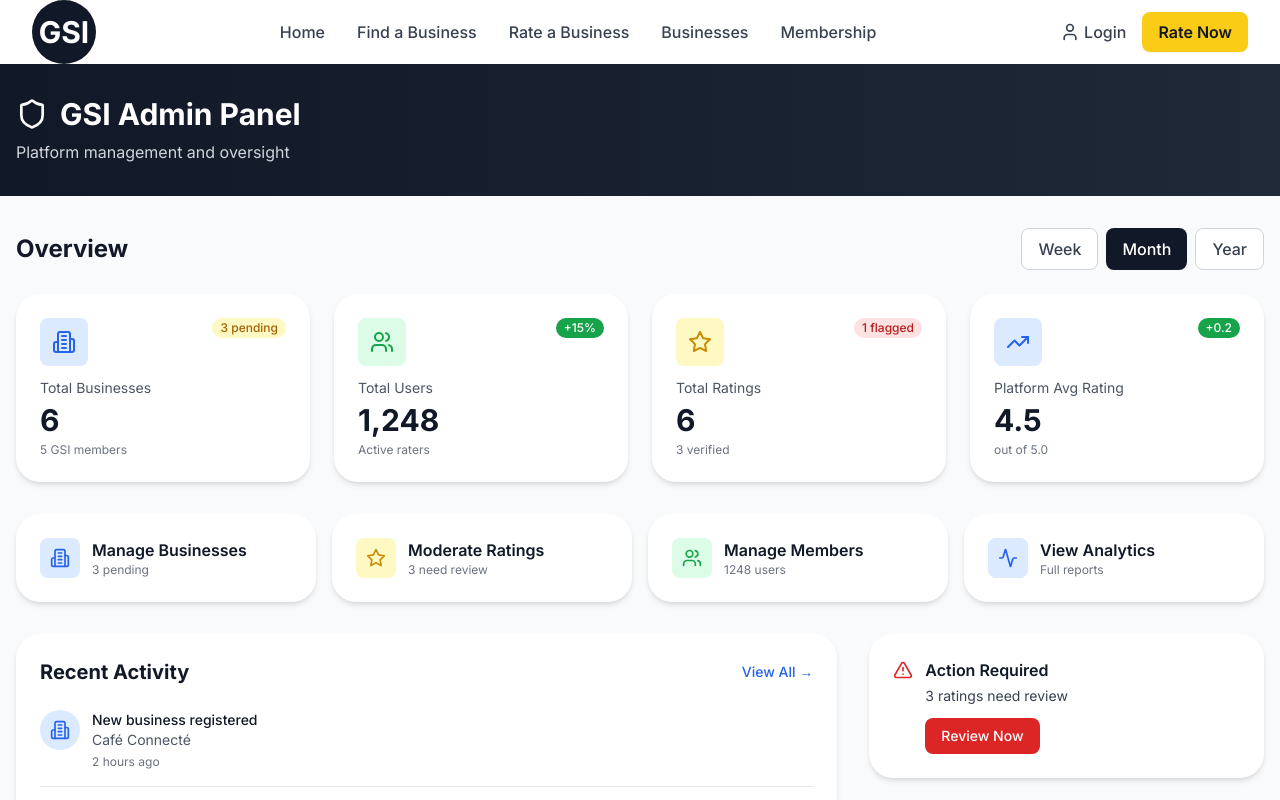
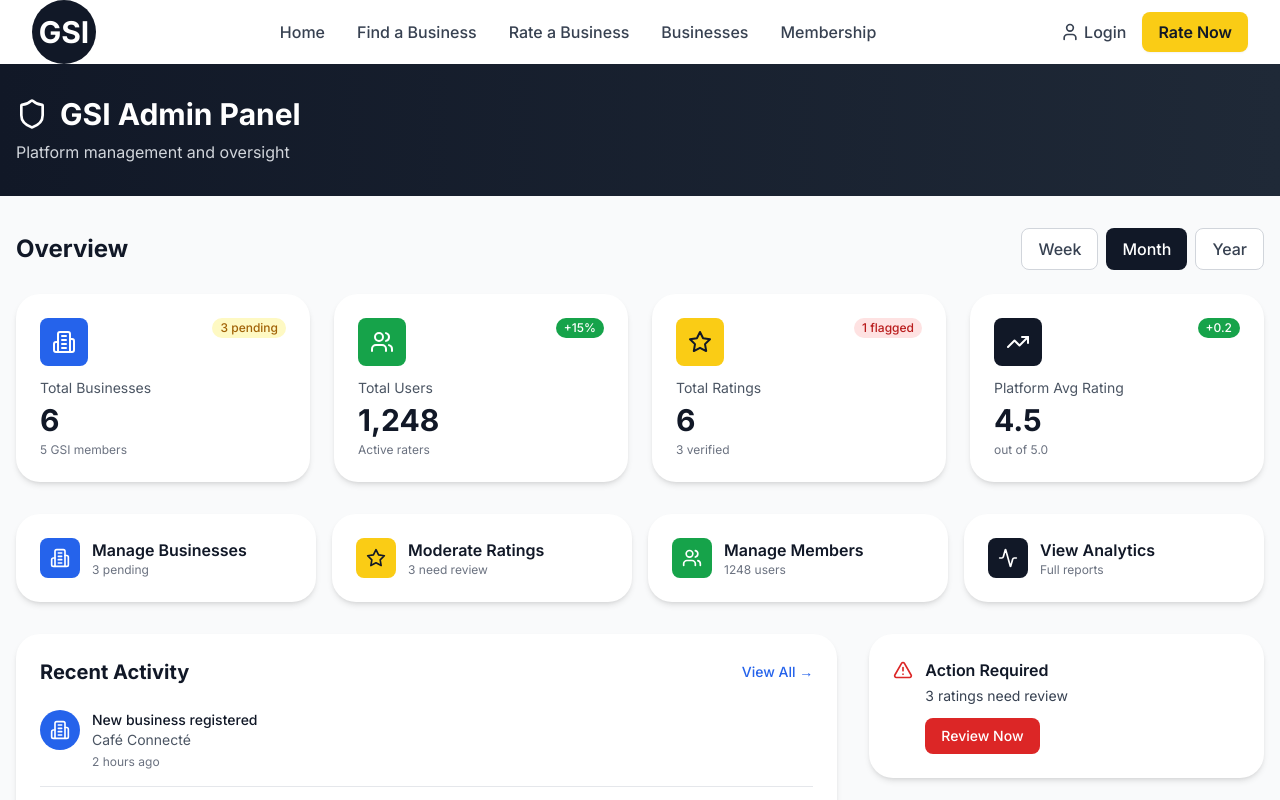
Before and after one commit to sentore1/gsi, a Next.js app: page /admin in a window 1280 px wide. Shown: the top 800 px of the page. Built offline with nearby package versions, Linux system fonts and the light colour scheme.

Commit message:
Use hard bold colors on admin and business dashboards

```diff
--- a/app/admin/page.tsx
+++ b/app/admin/page.tsx
@@ -79,8 +79,8 @@ export default function AdminDashboard() {
           {/* Total Businesses */}
           <Card padding="md">
             <div className="flex items-start justify-between mb-3">
-              <div className="w-12 h-12 bg-primary-100 rounded-lg flex items-center justify-center">
-                <Building2 className="w-6 h-6 text-primary-600" />
+              <div className="w-12 h-12 bg-blue-600 rounded-lg flex items-center justify-center">
+                <Building2 className="w-6 h-6 text-white" />
               </div>
               {pendingBusinesses > 0 && (
                 <Badge variant="warning" size="sm">
@@ -96,8 +96,8 @@ export default function AdminDashboard() {
           {/* Total Users */}
           <Card padding="md">
             <div className="flex items-start justify-between mb-3">
-              <div className="w-12 h-12 bg-green-100 rounded-lg flex items-center justify-center">
-                <Users className="w-6 h-6 text-green-600" />
+              <div className="w-12 h-12 bg-green-600 rounded-lg flex items-center justify-center">
+                <Users className="w-6 h-6 text-white" />
               </div>
               <Badge variant="success" size="sm">
                 +15%
@@ -111,8 +111,8 @@ export default function AdminDashboard() {
           {/* Total Ratings */}
           <Card padding="md">
             <div className="flex items-start justify-between mb-3">
-              <div className="w-12 h-12 bg-accent-100 rounded-lg flex items-center justify-center">
-                <Star className="w-6 h-6 text-accent-600" />
+              <div className="w-12 h-12 bg-yellow-400 rounded-lg flex items-center justify-center">
+                <Star className="w-6 h-6 text-gray-900" />
               </div>
               {flaggedRatings > 0 && (
                 <Badge variant="error" size="sm">
@@ -128,8 +128,8 @@ export default function AdminDashboard() {
           {/* Average Rating */}
           <Card padding="md">
             <div className="flex items-start justify-between mb-3">
-              <div className="w-12 h-12 bg-blue-100 rounded-lg flex items-center justify-center">
-                <TrendingUp className="w-6 h-6 text-blue-600" />
+              <div className="w-12 h-12 bg-gray-900 rounded-lg flex items-center justify-center">
+                <TrendingUp className="w-6 h-6 text-white" />
               </div>
               <Badge variant="success" size="sm">
                 +0.2
@@ -146,8 +146,8 @@ export default function AdminDashboard() {
           <Link href="/admin/businesses">
             <Card padding="md" hover className="cursor-pointer h-full">
               <div className="flex items-center space-x-3">
-                <div className="w-10 h-10 bg-primary-100 rounded-lg flex items-center justify-center">
-                  <Building2 className="w-5 h-5 text-primary-600" />
+                <div className="w-10 h-10 bg-blue-600 rounded-lg flex items-center justify-center">
+                  <Building2 className="w-5 h-5 text-white" />
                 </div>
                 <div>
                   <p className="font-semibold text-gray-900">Manage Businesses</p>
@@ -160,8 +160,8 @@ export default function AdminDashboard() {
           <Link href="/admin/ratings">
             <Card padding="md" hover className="cursor-pointer h-full">
               <div className="flex items-center space-x-3">
-                <div className="w-10 h-10 bg-accent-100 rounded-lg flex items-center justify-center">
-                  <Star className="w-5 h-5 text-accent-600" />
+                <div className="w-10 h-10 bg-yellow-400 rounded-lg flex items-center justify-center">
+                  <Star className="w-5 h-5 text-gray-900" />
                 </div>
                 <div>
                   <p className="font-semibold text-gray-900">Moderate Ratings</p>
@@ -174,8 +174,8 @@ export default function AdminDashboard() {
           <Link href="/admin/members">
             <Card padding="md" hover className="cursor-pointer h-full">
               <div className="flex items-center space-x-3">
-                <div className="w-10 h-10 bg-green-100 rounded-lg flex items-center justify-center">
-                  <Users className="w-5 h-5 text-green-600" />
+                <div className="w-10 h-10 bg-green-600 rounded-lg flex items-center justify-center">
+                  <Users className="w-5 h-5 text-white" />
                 </div>
                 <div>
                   <p className="font-semibold text-gray-900">Manage Members</p>
@@ -188,8 +188,8 @@ export default function AdminDashboard() {
           <Link href="/admin/analytics">
             <Card padding="md" hover className="cursor-pointer h-full">
               <div className="flex items-center space-x-3">
-                <div className="w-10 h-10 bg-blue-100 rounded-lg flex items-center justify-center">
-                  <Activity className="w-5 h-5 text-blue-600" />
+                <div className="w-10 h-10 bg-gray-900 rounded-lg flex items-center justify-center">
+                  <Activity className="w-5 h-5 text-white" />
                 </div>
                 <div>
                   <p className="font-semibold text-gray-900">View Analytics</p>
@@ -214,12 +214,12 @@ export default function AdminDashboard() {
                 {recentActivities.map((activity) => (
                   <div key={activity.id} className="flex items-start space-x-3 pb-4 border-b border-gray-200 last:border-b-0">
                     <div className={`w-10 h-10 rounded-full flex items-center justify-center flex-shrink-0 ${
-                      activity.type === 'business' ? 'bg-primary-100' :
-                      activity.type === 'rating' ? 'bg-accent-100' : 'bg-green-100'
+                      activity.type === 'business' ? 'bg-blue-600' :
+                      activity.type === 'rating' ? 'bg-yellow-400' : 'bg-green-600'
                     }`}>
-                      {activity.type === 'business' ? <Building2 className="w-5 h-5 text-primary-600" /> :
-                       activity.type === 'rating' ? <Star className="w-5 h-5 text-accent-600" /> :
-                       <CheckCircle2 className="w-5 h-5 text-green-600" />}
+                      {activity.type === 'business' ? <Building2 className="w-5 h-5 text-white" /> :
+                       activity.type === 'rating' ? <Star className="w-5 h-5 text-gray-900" /> :
+                       <CheckCircle2 className="w-5 h-5 text-white" />}
                     </div>
                     <div className="flex-1">
                       <p className="text-sm font-medium text-gray-900">{activity.action}</p>
--- a/app/business/dashboard/page.tsx
+++ b/app/business/dashboard/page.tsx
@@ -102,8 +102,8 @@ export default function BusinessDashboard() {
           {/* Overall Rating */}
           <Card padding="md">
             <div className="flex items-start justify-between mb-3">
-              <div className="w-12 h-12 bg-accent-100 rounded-lg flex items-center justify-center">
-                <Star className="w-6 h-6 text-accent-600" />
+              <div className="w-12 h-12 bg-yellow-400 rounded-lg flex items-center justify-center">
+                <Star className="w-6 h-6 text-gray-900" />
               </div>
               {ratingChange >= 0 ? (
                 <Badge variant="success" size="sm">
@@ -125,8 +125,8 @@ export default function BusinessDashboard() {
           {/* Total Ratings */}
           <Card padding="md">
             <div className="flex items-start justify-between mb-3">
-              <div className="w-12 h-12 bg-primary-100 rounded-lg flex items-center justify-center">
-                <MessageSquare className="w-6 h-6 text-primary-600" />
+              <div className="w-12 h-12 bg-blue-600 rounded-lg flex items-center justify-center">
+                <MessageSquare className="w-6 h-6 text-white" />
               </div>
               <Badge variant="success" size="sm">
                 +{ratingsGrowth}%
@@ -140,8 +140,8 @@ export default function BusinessDashboard() {
           {/* Verified Ratings */}
           <Card padding="md">
             <div className="flex items-start justify-between mb-3">
-              <div className="w-12 h-12 bg-green-100 rounded-lg flex items-center justify-center">
-                <Users className="w-6 h-6 text-green-600" />
+              <div className="w-12 h-12 bg-green-600 rounded-lg flex items-center justify-center">
+                <Users className="w-6 h-6 text-white" />
               </div>
             </div>
             <p className="text-sm text-gray-600 mb-1">Verified Ratings</p>
@@ -152,8 +152,8 @@ export default function BusinessDashboard() {
           {/* GSI Member Status */}
           <Card padding="md">
             <div className="flex items-start justify-between mb-3">
-              <div className="w-12 h-12 bg-blue-100 rounded-lg flex items-center justify-center">
-                <Calendar className="w-6 h-6 text-blue-600" />
+              <div className="w-12 h-12 bg-gray-900 rounded-lg flex items-center justify-center">
+                <Calendar className="w-6 h-6 text-white" />
               </div>
               {business.isGsiMember && <Badge variant="success" icon size="sm">Active</Badge>}
             </div>
```
